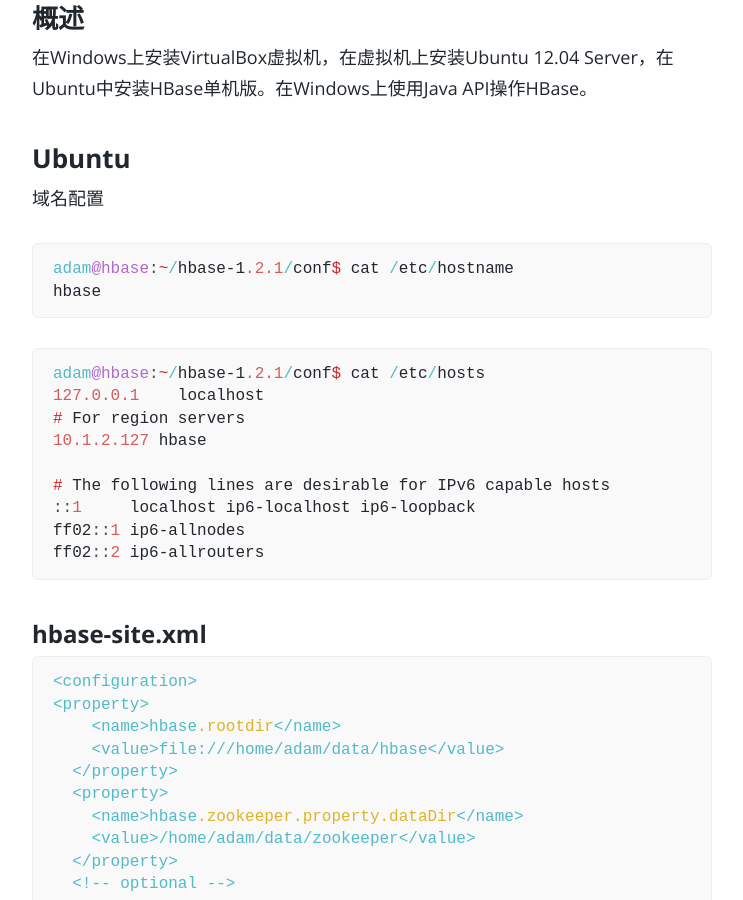
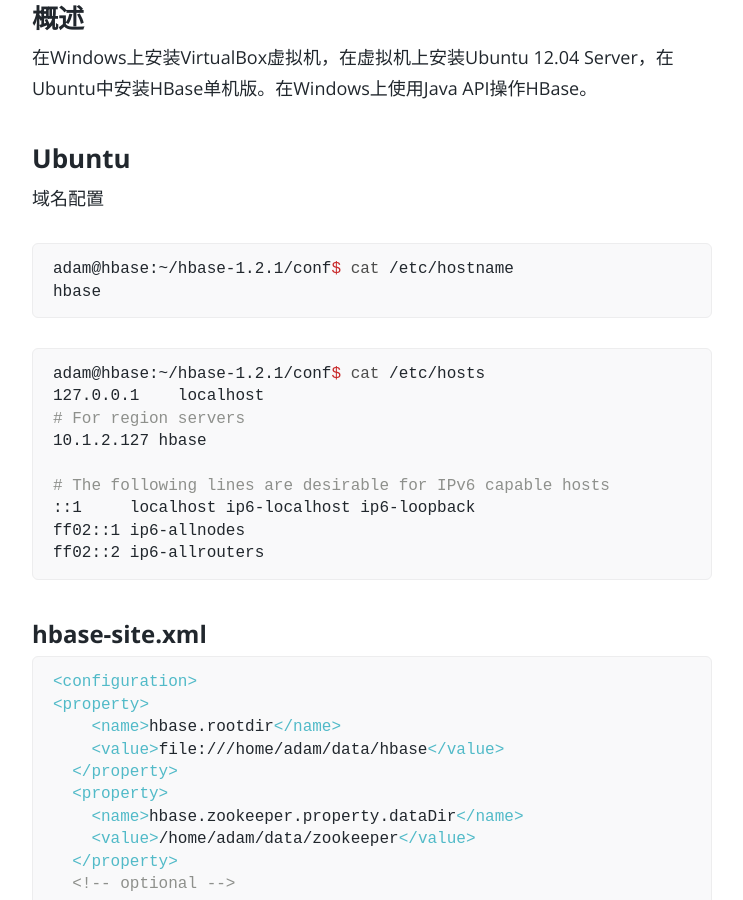
Before and after one commit to huangzehai/huangzehai.github.io, a Jekyll site: the page built from _posts/2016-05-27-HBase Java API on Windows.md, in a window 1280 px wide and 900 px high, scrolled down 780 px. Shown: the whole window, without its empty margins (268-1011 px from the left). Built offline with Jekyll 4.4.1, drawn with Linux system fonts in a browser that asks for light colours; comment, search, counter and statistics services are not loaded; some of the changed text lies outside the part shown.

Commit message:
修正代码高亮的语言

```diff
--- a/_posts/2016-05-27-HBase Java API on Windows.md
+++ b/_posts/2016-05-27-HBase Java API on Windows.md
@@ -10,13 +10,13 @@ video: false
 ### Ubuntu
 
 域名配置
-{% highlight css %}
+{% highlight shell %}
 adam@hbase:~/hbase-1.2.1/conf$ cat /etc/hostname
 hbase
 {% endhighlight %}
 
 
-{% highlight css %}
+{% highlight shell %}
 adam@hbase:~/hbase-1.2.1/conf$ cat /etc/hosts
 127.0.0.1    localhost
 # For region servers
@@ -30,7 +30,7 @@ ff02::2 ip6-allrouters
 
 #### hbase-site.xml
 
-{% highlight css %}
+{% highlight xml %}
 <configuration>
 <property>
     <name>hbase.rootdir</name>
@@ -49,18 +49,20 @@ ff02::2 ip6-allrouters
 {% endhighlight %}
 
 regionservers[optional]
+{% highlight plain %}
 hbase
+{% endhighlight %}
 
 ### Windows Client
 
 域名配置
-{% highlight css %}
+{% highlight shell %}
 # MyVM
 10.1.2.127 hbase
 {% endhighlight %}
 
 Java API的maven依赖仅需要hbase-client。
-{% highlight css %}
+{% highlight xml %}
 <dependency>
     <groupId>org.apache.hbase</groupId>
     <artifactId>hbase-client</artifactId>
@@ -70,7 +72,7 @@ Java API的maven依赖仅需要hbase-client。
 
 在Windows上调用HBase的Java API会报找不到winutils.exe的错误。
 可以设置hadoop.home.dir为hadoop common来修复这个问题。Hadoop官方没有编译好的Windows Hadoop发行包，需要自己在Windows上编译或者下载别人编译好的hadoop common包.
-{% highlight css %}
+{% highlight java %}
 public class HBaseDemo {
     public final static byte[] family = Bytes.toBytes("info");
 
```
Also changed, not shown: _posts/2016-05-27-open-jdk-simpledateformat-bug.md (+1 -1 lines), _posts/2016-05-27-use-china-rubygem-mirror.md (+1 -1 lines), _posts/2016-05-28-code-taste.md (+3 -3 lines).
